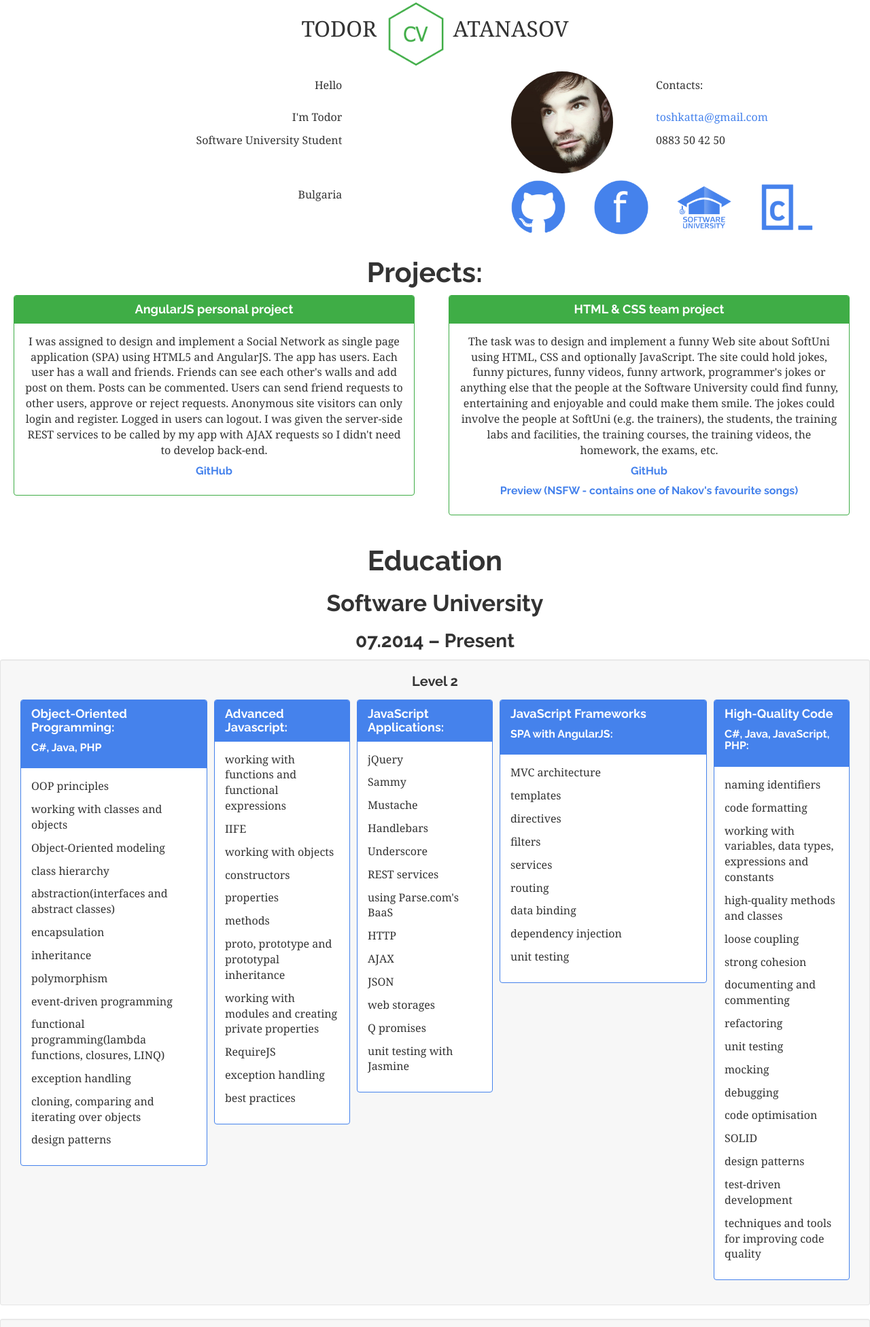
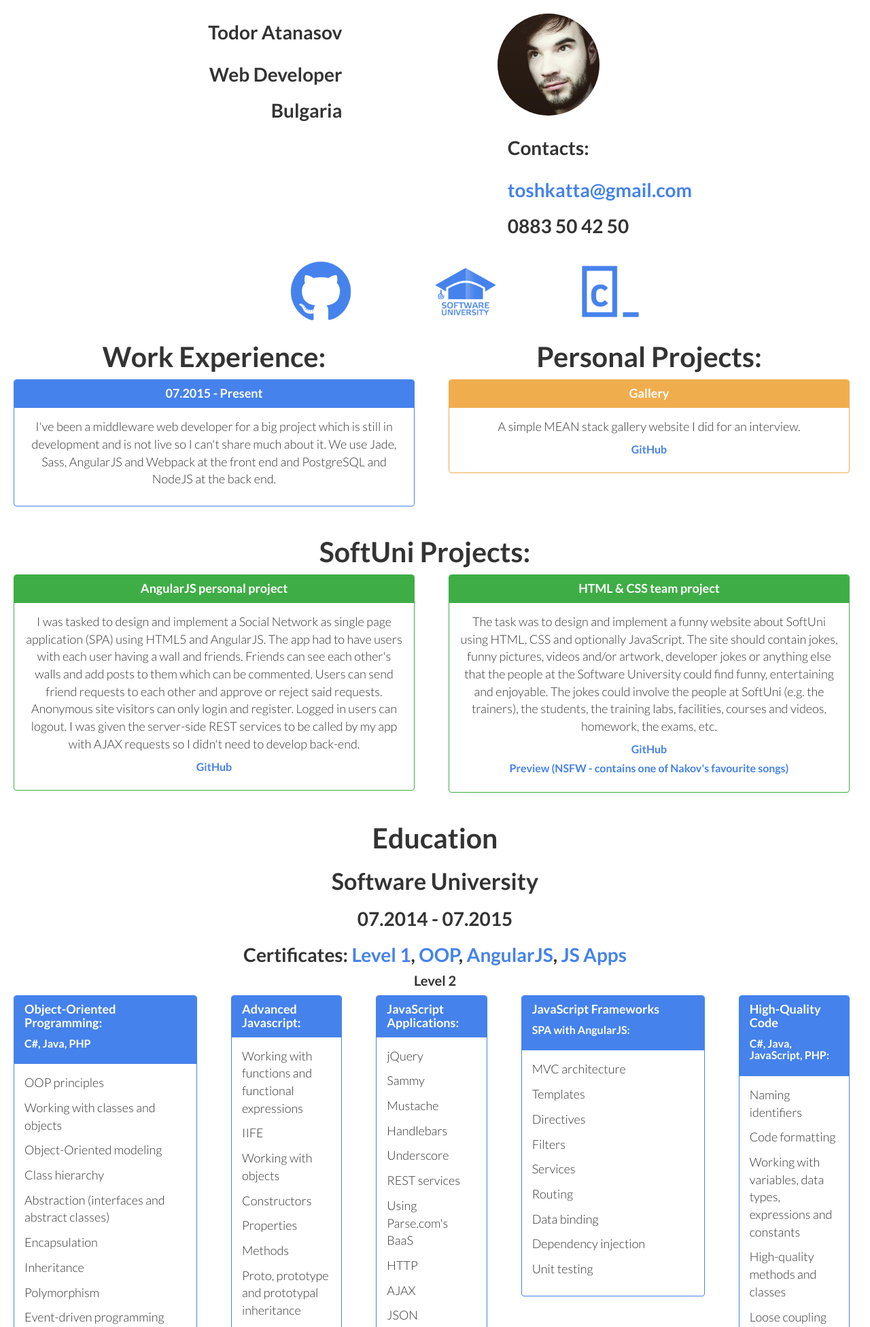
Before and after one commit to toshkatta/cv, a PHP site: page /html.html in a window 1280 px wide. Shown: the top 1952 px of the page at 68% size. Run offline with PHP 8.4, Linux system fonts and the light colour scheme.

Commit message:
Mid 2016 english version update.
Signed-off-by: toshkatta <toshkatta@gmail.com>

```diff
--- a/html.html
+++ b/html.html
@@ -1,102 +1,109 @@
 <!DOCTYPE html>
 <html>
+
 <head>
-	<title>CV</title>
+    <title>Todor Atanaosv CV</title>
     <meta charset="UTF-8">
     <link rel="stylesheet" type="text/css" href="bootstrap.css">
     <link rel="stylesheet" type="text/css" href="bootstrap-theme.css">
     <link rel="stylesheet" type="text/css" href="style.css">
+    <link rel="shortcut icon" href="images/favicon.ico" type="image/x-icon" />
 </head>
+
 <body>
     <div>
-	<div class="centered">
-		<header id="header">
-			<span id="right">TODOR </span>
-			<img src="images/cv.png" alt="cv" id="logo">
-			<span> ATANASOV</span>
-		</header>
+        <div class="row">
+            <div class="col-md-5 col-sm-6 right">
+                <h3 class="firstRow">Todor Atanasov</h3>
+                <h3>Web Developer</h3>
+                <h3>Bulgaria</h3>
             </div>
-
+            <div class="col-md-5 col-sm-6 col-md-offset-2">
                 <div class="row">
-		<div class="col-sm-5" id="right">
-			<p class="firstRow">Hello</p>
-			<p>I'm Todor</p>
-			<p>Software University Student</p>
-			<p class="bottom">Bulgaria</p>
-		</div>
-
-		<div class="col-sm-2">
-
-		</div>
-
-		<div class="col-sm-5" id="rightBox">
-			<div class="row">
-				<div class="col-sm-4">
+                    <div class="col-md-3" id="portrait-container">
                         <img src="images/portrait.jpg" alt="portrait" id="portrait">
                     </div>
-				<div class="col-sm-1">
-
-				</div>
-				<div class="col-sm-7">
-					<p class="firstRow">Contacts:</p>
-					<p><a href="mailto:toshkatta@gmail.com?subject=feedback" "email me">toshkatta@gmail.com</a></p>
-					<p>0883 50 42 50</p>
-				</div>
-			</div>
-			<div class="row">
-				<div class="col-sm-3">
-					<a href="https://github.com/toshkatta"  id="git"></a>
-				</div>
-				<div class="col-sm-3">
-					<a href="https://www.facebook.com/toshkatta" id="face"></a>
-				</div>
-				<div class="col-sm-3">
-					<a href="https://softuni.bg/users/profile/show/atanasovam" id="soft"></a>
-				</div>
-				<div class="col-sm-3">
-					<a href="http://www.codecademy.com/toshkatta" id="code"></a>
+                    <div class="col-md-9">
+                        <h3 class="firstRow">Contacts:</h3>
+                        <h3><a href="mailto:toshkatta@gmail.com?subject=feedback">toshkatta@gmail.com</a></h3>
+                        <h3>0883 50 42 50</h3>
                     </div>
                 </div>
             </div>
         </div>
-
+        <div class="row push-top">
+            <div class="col-md-1 col-md-offset-4 col-xs-3 col-xs-offset-1">
+                <a href="https://github.com/toshkatta" id="git"></a>
+            </div>
+            <div class="col-md-1 col-md-offset-1 col-xs-3 col-xs-offset-1">
+                <a href="https://softuni.bg/users/profile/show/atanasovam" id="soft"></a>
+            </div>
+            <div class="col-md-1 col-xs-3 col-xs-offset-1">
+                <a href="http://www.codecademy.com/toshkatta" id="code"></a>
+            </div>
+        </div>
         <div>
             <div class="row">
-			<h1 class="centered">Projects:</h1>
-			<div class="col-sm-6" id="project">
+                <div class="col-md-6 col-sm-12 project">
+                	<h1 class="centered">Work Experience:</h1>
+                    <div class="panel panel-primary centered">
+                        <div class="panel-heading">
+                            <h5 class="panel-title">07.2015 - Present</h5>
+                        </div>
+                        <div class="panel-body">
+                            <p>I've been a middleware web developer for a big project which is still in development and is not live so I can't share much about it. We use Jade, Sass, AngularJS and Webpack at the front end and PostgreSQL and NodeJS at the back end.</p>
+                        </div>
+                    </div>
+                </div>
+
+                <div class="col-md-6 col-sm-12 project">
+                	<h1 class="centered">Personal Projects:</h1>
+                    <div class="panel panel-warning centered">
+                        <div class="panel-heading">
+                            <h5 class="panel-title">Gallery</h5>
+                        </div>
+                        <div class="panel-body">
+                            <p>A simple MEAN stack gallery website I did for an interview.</p>
+                            <h5 class="centered"><a href="https://github.com/toshkatta/Gallery-1.1">GitHub</a></h5>
+                        </div>
+                    </div>
+                </div>
+            </div>
+            <div class="row">
+                <h1 class="centered">SoftUni Projects:</h1>
+                <div class="col-md-6 col-sm-12 project">
                     <div class="panel panel-success centered">
                         <div class="panel-heading">
                             <h5 class="panel-title">AngularJS personal project</h5>
                         </div>
                         <div class="panel-body">
-				    <p>I was assigned to design and implement a Social Network as single page application (SPA) using HTML5 and AngularJS. The app has users. Each user has a wall and friends. Friends can see each other's walls and add post on them. Posts can be commented. Users can send friend requests to other users, approve or reject requests. Anonymous site visitors can only login and register. Logged in users can logout. I was given the server-side REST services to be called by my app with AJAX requests so I didn't need to develop back-end.</p>
+                            <p>I was tasked to design and implement a Social Network as single page application (SPA) using HTML5 and AngularJS. The app had to have users with each user having a wall and friends. Friends can see each other's walls and add posts to them which can be commented. Users can send friend requests to each other and approve or reject said requests. Anonymous site visitors can only login and register. Logged in users can logout. I was given the server-side REST services to be called by my app with AJAX requests so I didn't need to develop back-end.</p>
                             <h5 class="centered"><a href="https://github.com/toshkatta/Angular-Project">GitHub</a></h5>
                         </div>
                     </div>
                 </div>
-
-			<div class="col-sm-6" id="project">
+                <div class="col-md-6 col-sm-12 project">
                     <div class="panel panel-success centered">
                         <div class="panel-heading">
                             <h5 class="panel-title">HTML &amp; CSS team project</h5>
                         </div>
                         <div class="panel-body">
-				    <p>The task was to design and implement a funny Web site about SoftUni using HTML, CSS and optionally JavaScript. The site could hold jokes, funny pictures, funny videos, funny artwork, programmer's jokes or anything else that the people at the Software University could find funny, entertaining and enjoyable and could make them smile. The jokes could involve the people at SoftUni (e.g. the trainers), the students, the training labs and facilities, the training courses, the training videos, the homework, the exams, etc.</p>
+                            <p>The task was to design and implement a funny website about SoftUni using HTML, CSS and optionally JavaScript. The site should contain jokes, funny pictures, videos and/or artwork, developer jokes or anything else that the people at the Software University could find funny, entertaining and enjoyable. The jokes could involve the people at SoftUni (e.g. the trainers), the students, the training labs, facilities, courses and videos, homework, the exams, etc.</p>
                             <h5 class="centered"><a href="https://github.com/CoolBlack/HTML-CSSProject">GitHub</a></h5>
                             <h5 class="centered"><a href="https://cdn.rawgit.com/CoolBlack/HTML-CSSProject/master/HomePage.html">Preview (NSFW - contains one of Nakov's favourite songs)</a></h5>
                         </div>
                     </div>
                 </div>
             </div>
-
             <div>
                 <h1 class="centered">Education</h1>
                 <h2 class="centered">Software University</h2>
-			<h3 class="centered">07.2014 – Present</h3>
-			<div class="well well-sm">
+                <h3 class="centered">07.2014 - 07.2015</h3>
+                <div>
+                	<h3 class="centered">Certificates: <a href="https://softuni.bg/Certificates/Details/1624/265006fc">Level 1</a>, <a href="https://softuni.bg/Certificates/Details/2220/9c32065a">OOP</a>, <a href="https://softuni.bg/Certificates/Details/5725/6fe58de3">AngularJS</a>, <a href="https://softuni.bg/Certificates/Details/5250/96c1bc99">JS Apps</a></h3>
                     <h4 class="centered">Level 2</h4>
                     <div class="row">
-					<div class="col-sm-3" id="project">
+                        <div class="project col-md-3 col-sm-12">
                             <div class="panel panel-primary">
                                 <div class="panel-heading">
                                     <h5 class="panel-title">Object-Oriented Programming:</h5>
@@ -104,42 +111,42 @@
                                 </div>
                                 <div class="panel-body">
                                     <p>OOP principles</p>
-							<p>working with classes and objects</p>
+                                    <p>Working with classes and objects</p>
                                     <p>Object-Oriented modeling</p>
-							<p>class hierarchy</p>
-							<p>abstraction(interfaces and abstract classes)</p>
-							<p>encapsulation</p>
-							<p>inheritance</p>
-							<p>polymorphism</p>
-							<p>event-driven programming</p>
-							<p>functional programming(lambda functions, closures, LINQ)</p>
-							<p>exception handling</p>
-							<p>cloning, comparing and iterating over objects</p>
-							<p>design patterns</p>
+                                    <p>Class hierarchy</p>
+                                    <p>Abstraction (interfaces and abstract classes)</p>
+                                    <p>Encapsulation</p>
+                                    <p>Inheritance</p>
+                                    <p>Polymorphism</p>
+                                    <p>Event-driven programming</p>
+                                    <p>Functional programming (lambda functions, closures, LINQ)</p>
+                                    <p>Exception handling</p>
+                                    <p>Cloning, comparing and iterating over objects</p>
+                                    <p>Design patterns</p>
                                 </div>
                             </div>
                         </div>
-					<div class="col-sm-2">
+                        <div class="project col-md-2 col-sm-12">
                             <div class="panel panel-primary">
                                 <div class="panel-heading">
                                     <h5 class="panel-title">Advanced Javascript:</h5>
                                 </div>
                                 <div class="panel-body">
-							<p>working with functions and functional expressions</p>
+                                    <p>Working with functions and functional expressions</p>
                                     <p>IIFE</p>
-							<p>working with objects</p>
-							<p>constructors</p>
-							<p>properties</p>
-							<p>methods</p>
-							<p>proto, prototype and prototypal inheritance</p>
-							<p>working with modules and creating private properties</p>
+                                    <p>Working with objects</p>
+                                    <p>Constructors</p>
+                                    <p>Properties</p>
+                                    <p>Methods</p>
+                                    <p>Proto, prototype and prototypal inheritance</p>
+                                    <p>Working with modules and creating private properties</p>
                                     <p>RequireJS</p>
-							<p>exception handling</p>
-							<p>best practices</p>
+                                    <p>Exception handling</p>
+                                    <p>Best practices</p>
                                 </div>
                             </div>
                         </div>
-					<div class="col-sm-2">
+                        <div class="project col-md-2 col-sm-12">
                             <div class="panel panel-primary">
                                 <div class="panel-heading">
                                     <h5 class="panel-title">JavaScript Applications:</h5>
@@ -151,17 +158,17 @@
                                     <p>Handlebars</p>
                                     <p>Underscore</p>
                                     <p>REST services</p>
-							<p>using Parse.com's BaaS</p>
+                                    <p>Using Parse.com's BaaS</p>
                                     <p>HTTP</p>
                                     <p>AJAX</p>
                                     <p>JSON</p>
-							<p>web storages</p>
+                                    <p>Web storages</p>
                                     <p>Q promises</p>
-							<p>unit testing with Jasmine</p>
+                                    <p>Unit testing with Jasmine</p>
                                 </div>
                             </div>
                         </div>
-					<div class="col-sm-3">
+                        <div class="project col-md-3 col-sm-12">
                             <div class="panel panel-primary">
                                 <div class="panel-heading">
                                     <h5 class="panel-title">JavaScript Frameworks</h5>
@@ -169,75 +176,74 @@
                                 </div>
                                 <div class="panel-body">
                                     <p>MVC architecture</p>
-							<p>templates</p>
-							<p>directives</p>
-							<p>filters</p>
-							<p>services</p>
-							<p>routing</p>
-							<p>data binding</p>
-							<p>dependency injection</p>
-							<p>unit testing</p>
+                                    <p>Templates</p>
+                                    <p>Directives</p>
+                                    <p>Filters</p>
+                                    <p>Services</p>
+                                    <p>Routing</p>
+                                    <p>Data binding</p>
+                                    <p>Dependency injection</p>
+                                    <p>Unit testing</p>
                                 </div>
                             </div>
                         </div>
-					<div class="col-sm-2">
+                        <div class="project col-md-2 col-sm-12">
                             <div class="panel panel-primary">
                                 <div class="panel-heading">
                                     <h5 class="panel-title">High-Quality Code</h5>
                                     <h5>C#, Java, JavaScript, PHP:</h5>
                                 </div>
                                 <div class="panel-body">
-							<p>naming identifiers</p>
-							<p>code formatting</p>
-							<p>working with variables, data types, expressions and constants</p>
-							<p>high-quality methods and classes</p>
-							<p>loose coupling</p>
-							<p>strong cohesion</p>
-							<p>documenting and commenting</p>
-							<p>refactoring</p>
-							<p>unit testing</p>
-							<p>mocking</p>
-							<p>debugging</p>
-							<p>code optimisation</p>
+                                    <p>Naming identifiers</p>
+                                    <p>Code formatting</p>
+                                    <p>Working with variables, data types, expressions and constants</p>
+                                    <p>High-quality methods and classes</p>
+                                    <p>Loose coupling</p>
+                                    <p>Strong cohesion</p>
+                                    <p>Documenting and commenting</p>
+                                    <p>Refactoring</p>
+                                    <p>Unit testing</p>
+                                    <p>Mocking</p>
+                                    <p>Debugging</p>
+                                    <p>Code optimisation</p>
                                     <p>SOLID</p>
-							<p>design patterns</p>
-							<p>test-driven development</p>
-							<p>techniques and tools for improving code quality</p>
+                                    <p>Design patterns</p>
+                                    <p>Test-driven development</p>
+                                    <p>Techniques and tools for improving code quality</p>
                                 </div>
                             </div>
                         </div>
                     </div>
                 </div>
-
-			<div class="well well-sm">
+                <div>
                     <h4 class="centered">Level 1</h4>
                     <div class="row">
-					<div class="col-sm-4" id="project">
+                        <div class="project col-md-6 col-sm-12">
                             <div class="panel panel-info">
                                 <div class="panel-heading">
                                     <h5 class="panel-title">Basic coding skills:</h5>
                                     <h5>C#, Java, Javascript, PHP</h5>
                                 </div>
                                 <div class="panel-body">
-						    <p>using data types</p>
-							<p>variables</p>
-							<p>working with IDEs</p>
-							<p>operators</p>
-							<p>expressions</p>
-							<p>conditional statements</p>
-							<p>console input and output</p>
-							<p>loops</p>
-							<p>methods</p>
-							<p>defining and using simple classes</p>
-							<p>arrays</p>
-							<p>lists</p>
-							<p>strings</p>
-							<p>dictionaries</p>
-							<p>associative arrays</p>
+                                    <p>Using data types</p>
+                                    <p>Variables</p>
+                                    <p>Working with ides</p>
+                                    <p>Operators</p>
+                                    <p>Expressions</p>
+                                    <p>Conditional statements</p>
+                                    <p>Console input and output</p>
+                                    <p>Loops</p>
+                                    <p>Methods</p>
+                                    <p>Defining and using simple classes</p>
+                                    <p>Arrays</p>
+                                    <p>Lists</p>
+                                    <p>Strings</p>
+                                    <p>Dictionaries</p>
+                                    <p>Associative arrays</p>
                                 </div>
                             </div>
                         </div>
-					<div class="col-sm-4">
+                        <div class="project col-md-6 col-sm-12">
                             <div class="panel panel-info">
                                 <div class="panel-heading">
                                     <h5 class="panel-title">Web fundamentals:</h5>
@@ -245,42 +251,41 @@
                                 </div>
                                 <div class="panel-body">
                                     <p>HTML tags</p>
-							<p>semantic HTML</p>
+                                    <p>Semantic HTML</p>
                                     <p>CSS selectors</p>
-							<p>working with classes and ids</p>
+                                    <p>Working with classes and ids</p>
                                     <p>SASS</p>
                                     <p>LESS</p>
-							<p>responsive design</p>
+                                    <p>Responsive design</p>
                                     <p>Bootstrap</p>
                                 </div>
                             </div>
-					</div>
-					<div class="col-sm-4">
                             <div class="panel panel-info">
                                 <div class="panel-heading">
                                     <h5 class="panel-title">Teamwork and personal skills:</h5>
                                 </div>
                                 <div class="panel-body">
-						    <p>effective teamwork</p>
-							<p>working with source control systems</p>
+                                    <p>Effective teamwork</p>
+                                    <p>Working with source control systems</p>
                                 </div>
                             </div>
                         </div>
                     </div>
                 </div>
-
-			<div class="centered">
-				<h1>Additional education</h1>
-				<div class="well well-sm">
-					<h5>Completed the HTML &amp; CSS, JavaScript and PHP classes at Codecademy.</h5>
+                <div>
+                	<h1 class="centered">Additional education</h1>
+                    <div class="row">
+                    	<div class="project col-md-6 col-md-offset-3 col-sm-12">
+	                        <h5 class="centered">Completed the HTML &amp; CSS, JavaScript and PHP classes at Codecademy.</h5>
 	                        <div class="panel panel-warning">
 	                            <div class="panel-heading">
 	                                <h5 class="panel-title">Art academy Plovdiv</h5>
-						<h5>2010-2014</h5>
+	                                <h5>2010-2016</h5>
 	                            </div>
 	                            <div class="panel-body">
-					    <p>Bachelor's degree in art education</p>
-						<p>Currently studying master's degree in PR</p>
+	                                <p>Bachelor's degree in Pedagogy of Art Teaching</p>
+	                                <p>Master's degree in PR of Art Organizations</p>
+	                            </div>
 	                        </div>
                         </div>
                     </div>
@@ -289,4 +294,5 @@
         </div>
     </div>
 </body>
+
 </html>
--- a/style.css
+++ b/style.css
@@ -1,9 +1,6 @@
-img#logo {
-	width: 100px;
-}
-
 img#portrait {
-	width: 150px
+	width: 150px;
+	margin-top: 20px;
 }
 
 img#dots {
@@ -14,11 +11,7 @@ img#dots {
 	line-height: 115px;
 }
 
-#rightBox {
-	padding-left: 30px;
-}
-
-#right {
+.right {
 	text-align: right;
 }
 
@@ -57,10 +50,6 @@ a:hover {
 	max-width: 100%;
 }
 
-#project {
-	padding-left: 35px;
-}
-
 .col-sm-4, .col-sm-3, .col-sm-2 {
 	padding: 5px;
 }
@@ -69,58 +58,65 @@ a:hover {
 	background: url("./images/github.png");
 	background-size: 100%;
 	display: inline-block;
-    width: 80px;
-    height: 80px;
+    width: 90px;
+    height: 90px;
 }
 
 #git:hover {
 	background: url("./images/githubH.png");
 	background-size: 100%;
 	display: inline-block;
-    width: 80px
-}
-
-#face {
-	background: url("./images/face.png");
-	background-size: 100%;
-	display: inline-block;
-    width: 80px;
-    height: 80px;
-}
-
-#face:hover {
-	background: url("./images/faceH.png");
-	background-size: 100%;
-	display: inline-block;
-    width: 80px
+    width: 90px
 }
 
 #soft {
 	background: url("./images/su.png");
 	background-size: 100%;
 	display: inline-block;
-    width: 80px;
-    height: 80px;
+    width: 90px;
+    height: 90px;
 }
 
 #soft:hover {
 	background: url("./images/suH.png");
 	background-size: 100%;
 	display: inline-block;
-    width: 80px
+    width: 90px
 }
 
 #code {
 	background: url("./images/code.png");
 	background-size: 100%;
 	display: inline-block;
-    width: 80px;
-    height: 80px;
+    width: 90px;
+    height: 90px;
 }
 
 #code:hover {
 	background: url("./images/codeH.png");
 	background-size: 100%;
 	display: inline-block;
-    width: 80px
+    width: 90px
 }
+
+.project {
+	padding-left: 35px;
+}
+
+body {
+	font-family: "Lato", "Helvetica Neue", Helvetica, Arial, sans-serif;
+	font-size: 18px;
+}
+
+h1, h2, h3, h4, h5, h6, .h1, .h2, .h3, .h4, .h5, .h6 {
+	font-family: "Lato", "Helvetica Neue", Helvetica, Arial, sans-serif;
+}
+
+#portrait-container {
+	min-width: 150px;
+	padding: 0;
+}
+
+.push-top {
+	margin-top: 25px;
+}
```
Also changed, not shown: htmlbg.html (line endings or trailing spaces), images/cv.png, images/face.png (deleted), images/faceH.png (deleted), images/favicon.ico (added). Lines whose indentation alone changed are shown as unchanged.
